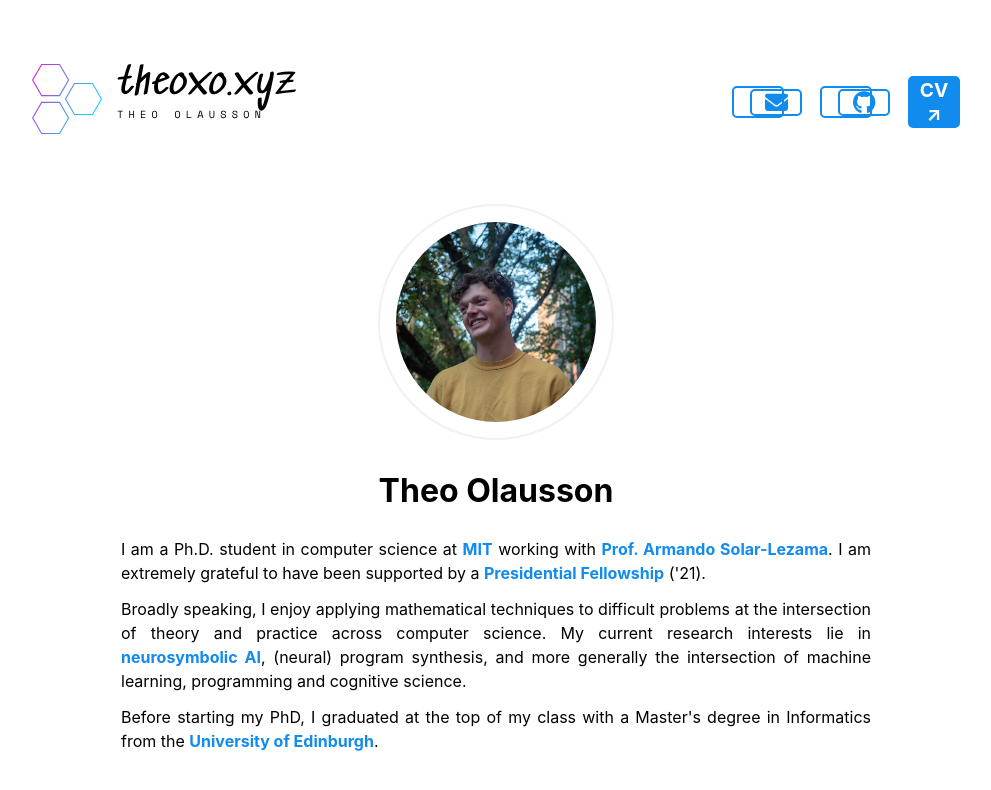
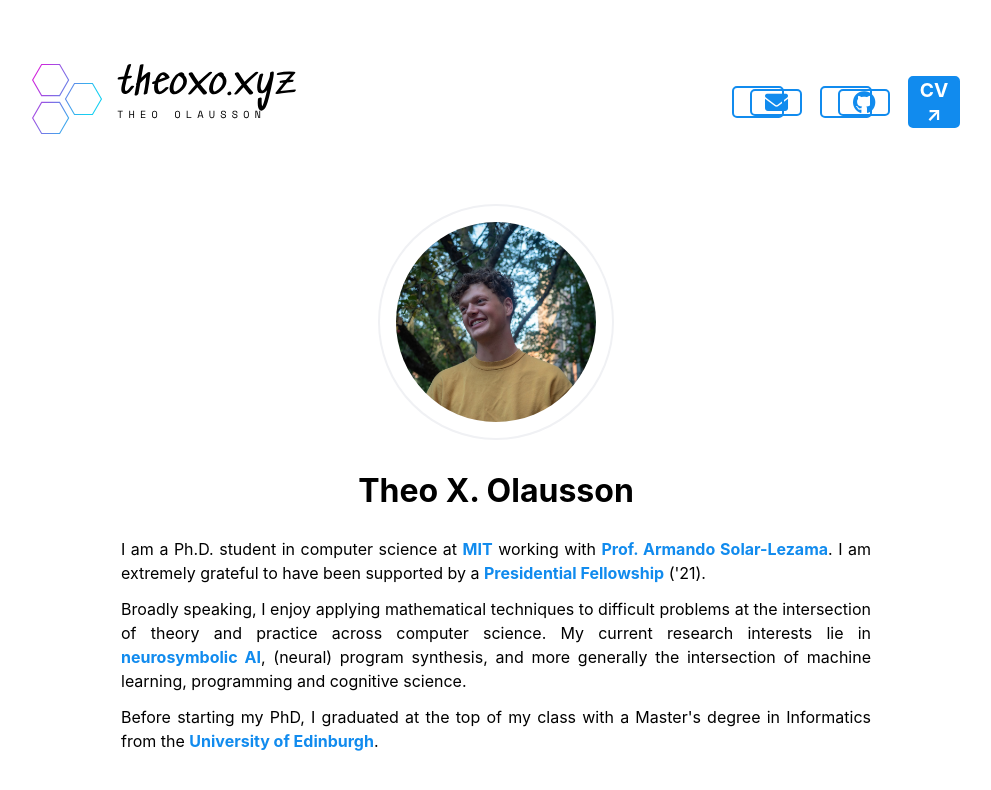
Before and after one commit to theoxo/theoxo.github.io, a Jekyll site: the page built from index.md, in a window 1280 px wide. Shown: the top 790 px of the page, without its empty margins (144-1135 px from the left). Built offline with Jekyll 4.4.1, drawn with Linux system fonts in a browser that asks for light colours; nearby versions of some CDN libraries.

Commit message:
impr: X.

```diff
--- a/_layouts/home.html
+++ b/_layouts/home.html
@@ -16,7 +16,7 @@
         </ul>
         </nav>
         <img src="/assets/me.jpg" style="max-width:200px; border-radius: 50%; border: solid #f0f1f4 2px;">
-        <h1>Theo Olausson</h1>
+        <h1>Theo X. Olausson</h1>
         <p>
         I am a Ph.D. student in computer science at <a href="https://web.mit.edu/">MIT</a> working with <a href="https://people.csail.mit.edu/asolar/"> Prof. Armando Solar-Lezama</a>. I am extremely grateful to have been supported by a <a href="https://web.mit.edu/provost/presfellow/">Presidential Fellowship</a> ('21).
         </p>
```
